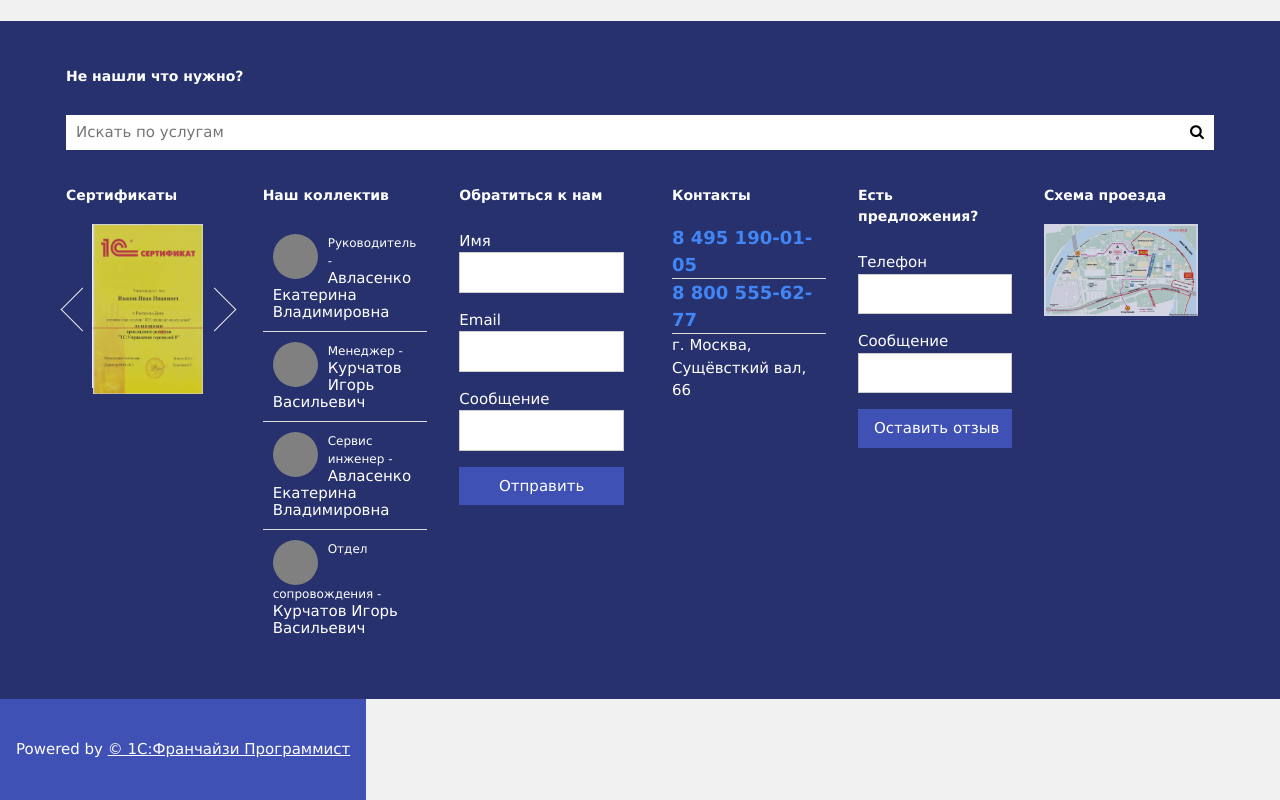
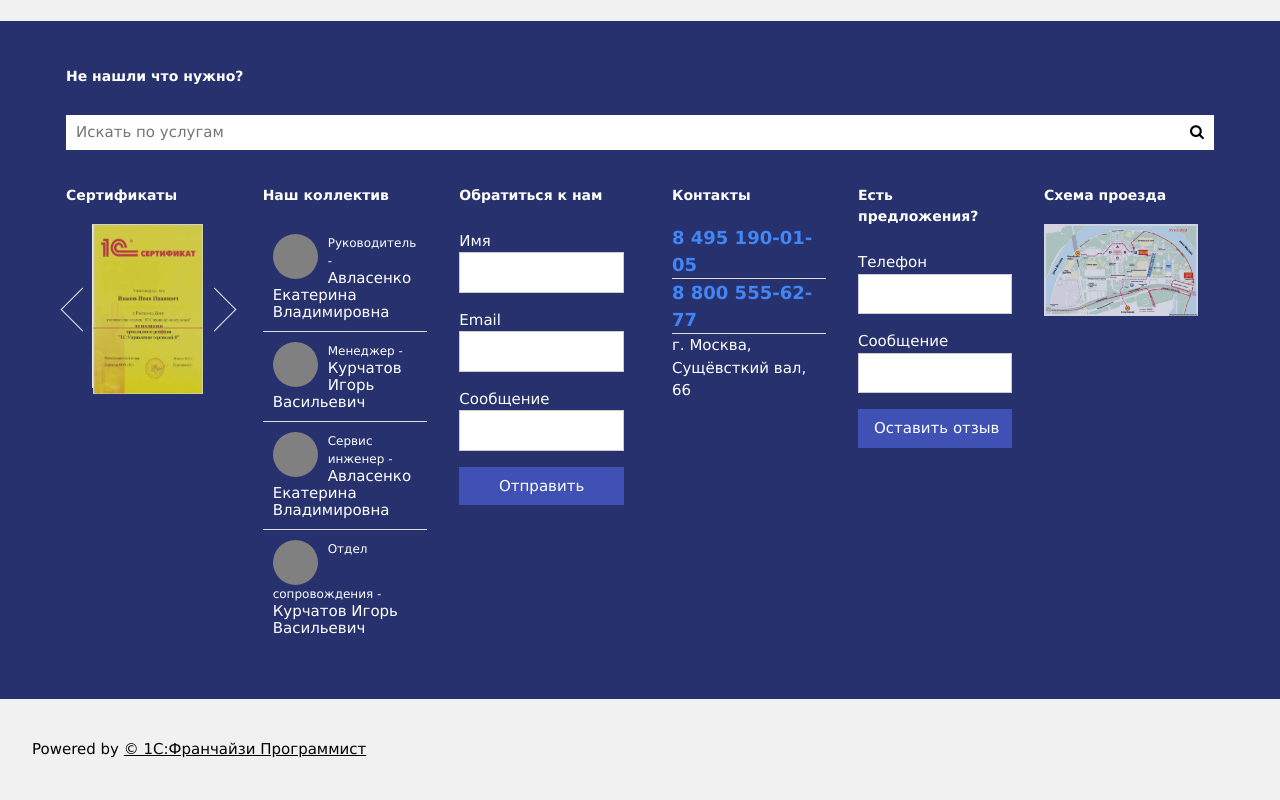
Before and after one commit to klimov-rv/w3css-git, a plain HTML site: page index.html in a window 1280 px wide. Shown: the part 451-1251 px from the top of the page. Drawn offline with Linux system fonts and the light colour scheme.

Commit message:
fix 1c #2

```diff
--- a/index.html
+++ b/index.html
@@ -173,7 +173,7 @@
   </footer>
 
 
-<div class="w3-indigo w3-left w3-padding-24">
+<div class="w3-container w3-left w3-padding-24">
     <p class="w3-container">
       <span>
         Powered by <a href="https://1c-center.net">© 1С:Франчайзи Программист</a>
```
